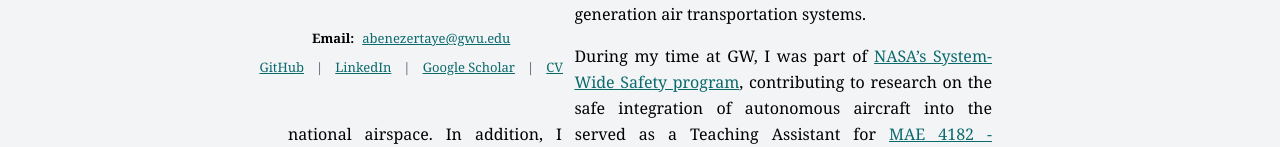
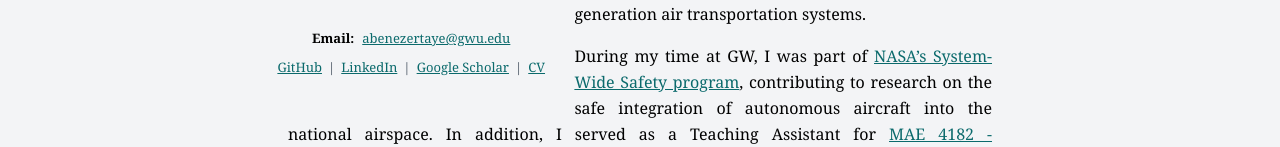
Before and after one commit to Abenezergirma/abenezertaye.github.io, a Next.js app: page / in a window 1280 px wide. Shown: the part 545-692 px from the top of the page. Built offline with nearby package versions, Linux system fonts and the light colour scheme.

Commit message:
Compacted social links spacing

```diff
--- a/src/app/page.tsx
+++ b/src/app/page.tsx
@@ -31,7 +31,7 @@ export default function Home() {
                   <span className="font-bold text-black">Email:</span>
                   <a href="mailto:abenezertaye@gwu.edu" className="text-[#0B6A6C] underline hover:text-green-900">abenezertaye@gwu.edu</a>
                 </div>
-                <div className="flex items-center gap-3 font-medium whitespace-nowrap">
+                <div className="flex items-center gap-1.5 font-medium whitespace-nowrap">
                   <a href="https://github.com/Nati-darse" className="text-[#0B6A6C] underline hover:text-green-900">GitHub</a>
                   <span className="text-gray-600">|</span>
                   <a href="https://www.linkedin.com/in/abenezer-taye/" className="text-[#0B6A6C] underline hover:text-green-900">LinkedIn</a>
```
